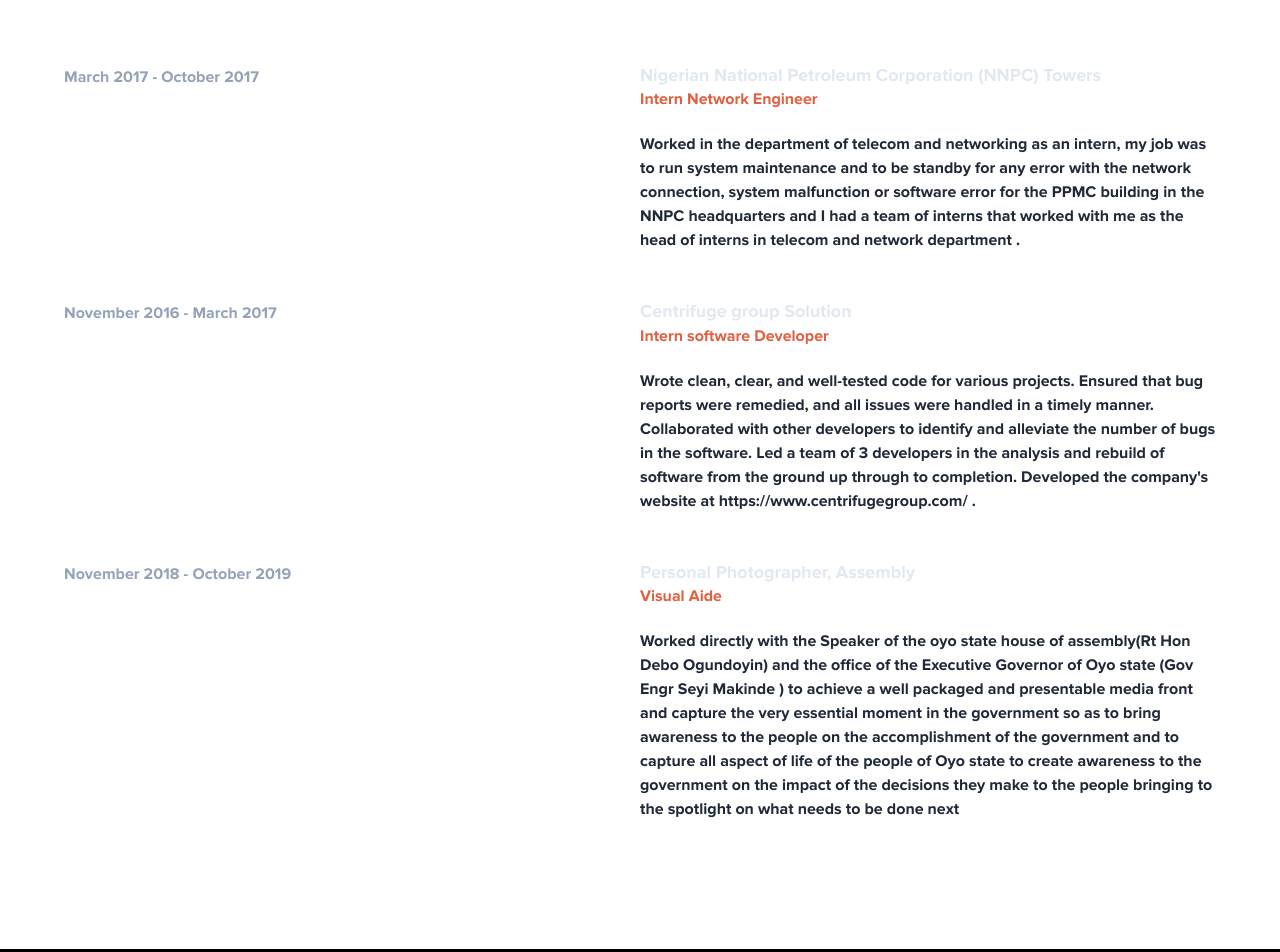
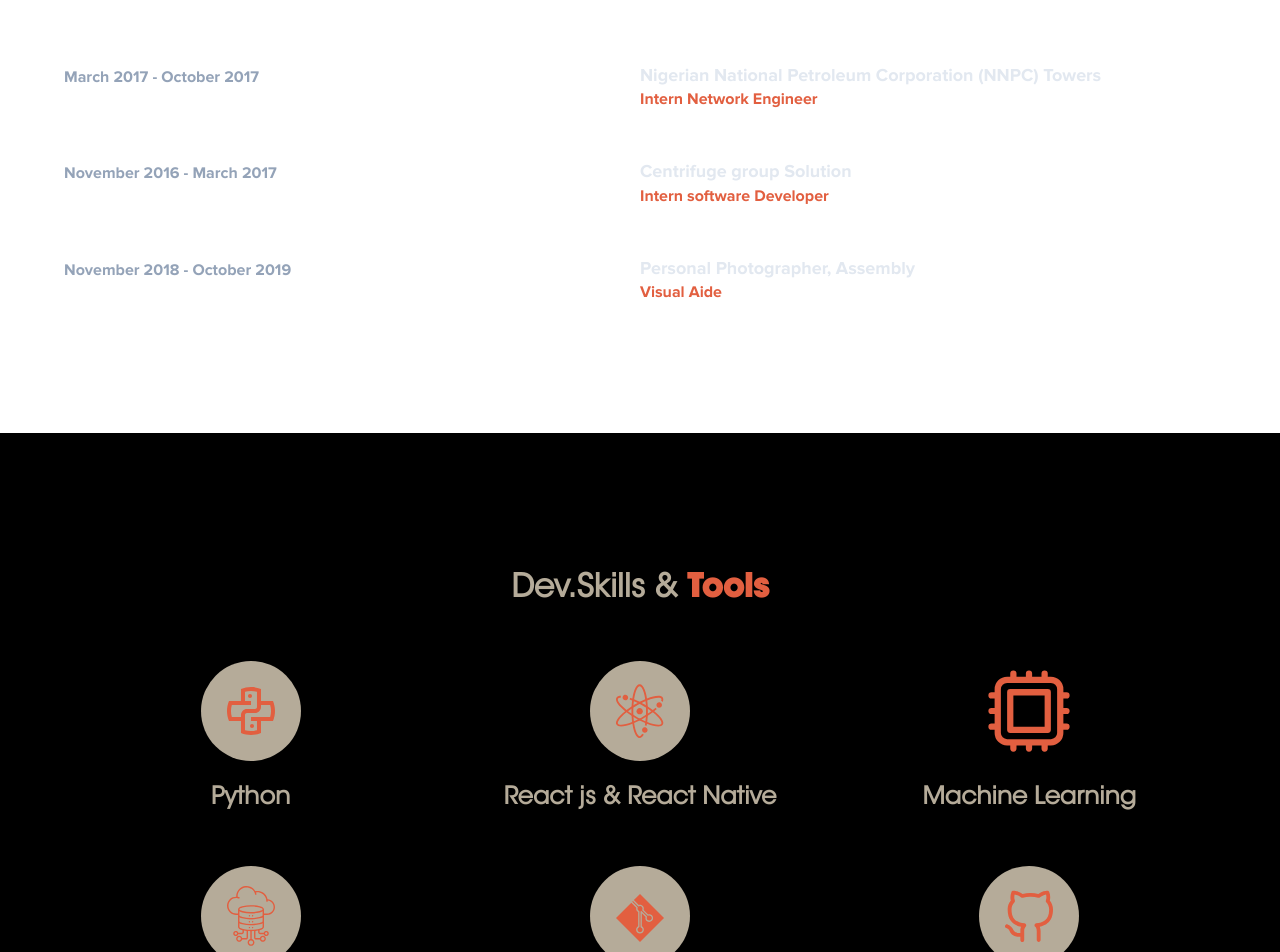
Before and after one commit to DavidWaza/matt-portfolio, a Next.js app: page / in a window 1280 px wide. Shown: the part 4900-5852 px from the top of the page. Built offline with nearby package versions, Linux system fonts and the light colour scheme; a web font is replaced by a local one.

Commit message:
removed experience explanation

```diff
--- a/src/components/ContactInfo.tsx
+++ b/src/components/ContactInfo.tsx
@@ -7,27 +7,31 @@ const ContactInfo = () => {
   return (
     <>
       <div className="mt-6">
-        <p className="Proxima text-[#B5AB99] text-[2rem] text-center md:text-[2.8rem]">Contact Info</p>
+        <p className="Proxima text-[#B5AB99] text-[2rem] text-center md:text-[2.8rem]">
+          Contact Info
+        </p>
         <p className="avant-semi text-[#B5AB99] text-lg text-center">
-          Reach out to me, i will definitely cook the best deal to help
-          you get started.
+          Please contact me for a customized and favorable deal to kickstart
+          your venture.
         </p>
       </div>
       <hr className="w-10/12 mt-10 m-auto  bg-[#B5AB99]" />
       <div className="flex justify-center mt-11">
         <LocalPhoneSharpIcon sx={{ color: "#E25F40", fontSize: "2rem" }} />
-        <p className="text-[1rem] md:text-[1.3rem] ml-2 avant text-[#B5AB99]">+1 (437) 436-4707</p>
+        <p className="text-[1rem] md:text-[1.3rem] ml-2 avant text-[#B5AB99]">
+          +1 (437) 436-4707
+        </p>
       </div>
       <div className="flex justify-center mt-11">
         <EmailSharpIcon sx={{ color: "#E25F40", fontSize: "2rem" }} />
         <p className="text-[1rem] md:text-[1.3rem] ml-2 avant text-[#B5AB99]">
-        Mattkolawole19@gmail.com
+          Mattkolawole19@gmail.com
         </p>
       </div>
       <div className="flex justify-center mt-11">
         <LocationOnSharpIcon sx={{ color: "#E25F40", fontSize: "2rem" }} />
         <p className="text-[1rem] md:text-[1.3rem] ml-2 avant text-[#B5AB99]">
-           Ontario Canada.
+          Ontario Canada.
         </p>
       </div>
     </>
--- a/src/components/Featuredprojects/FeaturedProjects.tsx
+++ b/src/components/Featuredprojects/FeaturedProjects.tsx
@@ -137,14 +137,7 @@ const FeaturedProjects = () => {
           company="Nigerian National Petroleum Corporation (NNPC) Towers"
           role="Intern Network Engineer"
         >
-          <p className="mt-5">
-            Worked in the department of telecom and networking as an intern, my
-            job was to run system maintenance and to be standby for any error
-            with the network connection, system malfunction or software error
-            for the PPMC building in the NNPC headquarters and I had a team of
-            interns that worked with me as the head of interns in telecom and
-            network department .
-          </p>
+
         </WorkTimeline>
         <br />
         <br />
@@ -153,15 +146,7 @@ const FeaturedProjects = () => {
           company=" Centrifuge group Solution"
           role="Intern software Developer"
         >
-          <p className="mt-5">
-            Wrote clean, clear, and well-tested code for various projects.
-            Ensured that bug reports were remedied, and all issues were handled
-            in a timely manner. Collaborated with other developers to identify
-            and alleviate the number of bugs in the software. Led a team of 3
-            developers in the analysis and rebuild of software from the ground
-            up through to completion. Developed the company&apos;s website at
-            https://www.centrifugegroup.com/ .
-          </p>
+
         </WorkTimeline>
         <br />
         <br />
@@ -170,17 +155,7 @@ const FeaturedProjects = () => {
           company="Personal Photographer, Assembly"
           role="Visual Aide"
         >
-          <p className="mt-5">
-            Worked directly with the Speaker of the oyo state house of
-            assembly(Rt Hon Debo Ogundoyin) and the office of the Executive
-            Governor of Oyo state (Gov Engr Seyi Makinde ) to achieve a well
-            packaged and presentable media front and capture the very essential
-            moment in the government so as to bring awareness to the people on
-            the accomplishment of the government and to capture all aspect of
-            life of the people of Oyo state to create awareness to the
-            government on the impact of the decisions they make to the people
-            bringing to the spotlight on what needs to be done next
-          </p>
+
         </WorkTimeline>
       </div>
     </Container>
--- a/src/components/Skills/Skills.tsx
+++ b/src/components/Skills/Skills.tsx
@@ -4,12 +4,20 @@ import Image from "next/image";
 
 const skills = [
   {
+    image: "/assets/Python.svg",
+    name: "Python",
+  },
+  {
+    image: "/assets/React.svg",
+    name: "React js & React Native",
+  },
+  {
+    image: "/assets/machine.svg",
+    name: "Machine Learning",
+  },
+  {
     image: "/assets/AWS.svg",
     name: "AWS Cloud",
-  },
-  {
-    image: "/assets/Database.svg",
-    name: "MySQL",
   },
   {
     image: "/assets/Git.svg",
@@ -18,14 +26,6 @@ const skills = [
   {
     image: "/assets/Github.svg",
     name: "GitHub",
-  },
-  {
-    image: "/assets/Python.svg",
-    name: "Python",
-  },
-  {
-    image: "/assets/React.svg",
-    name: "React js & React Native",
   },
 ];
 
```
Also changed, not shown: public/assets/machine.svg (added).
